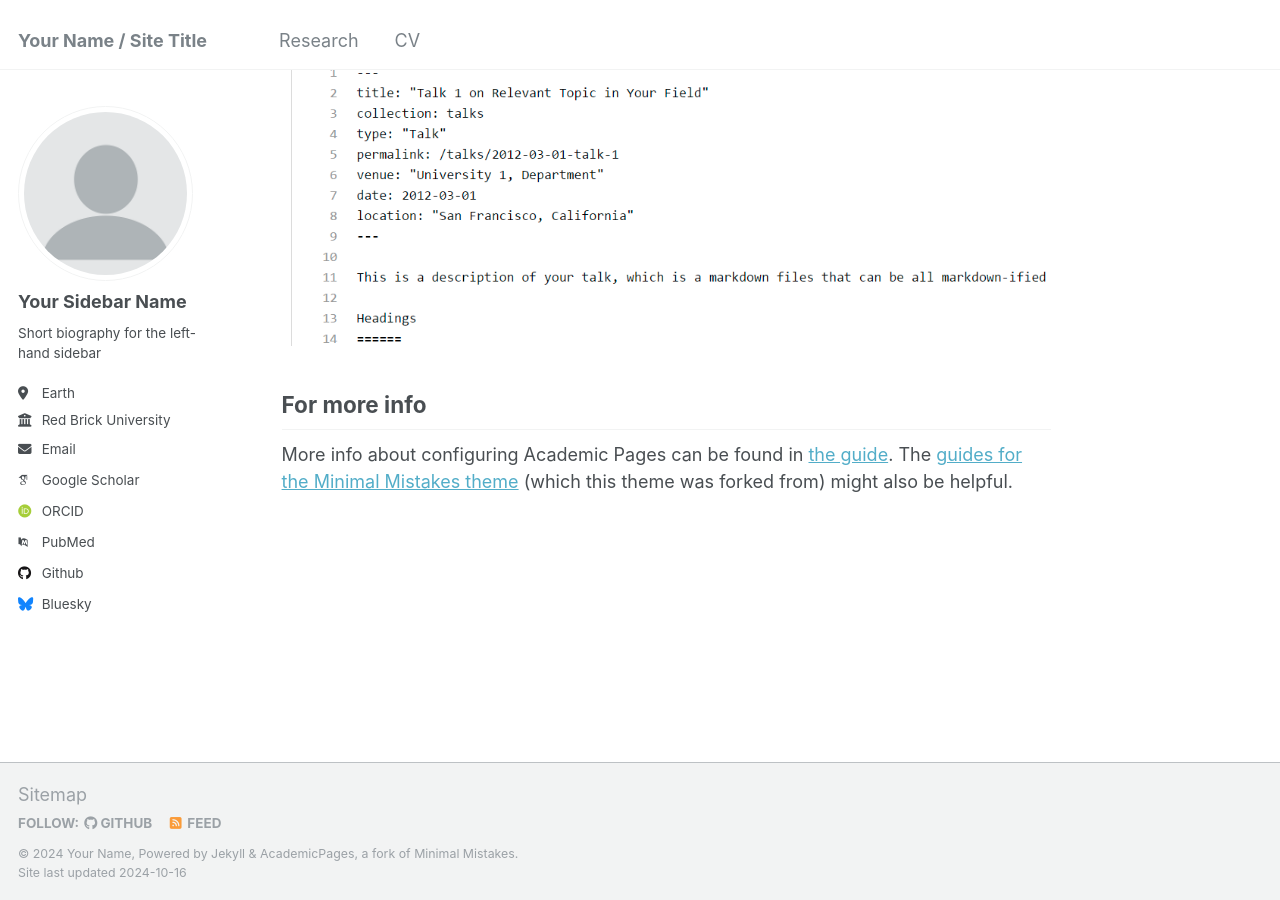
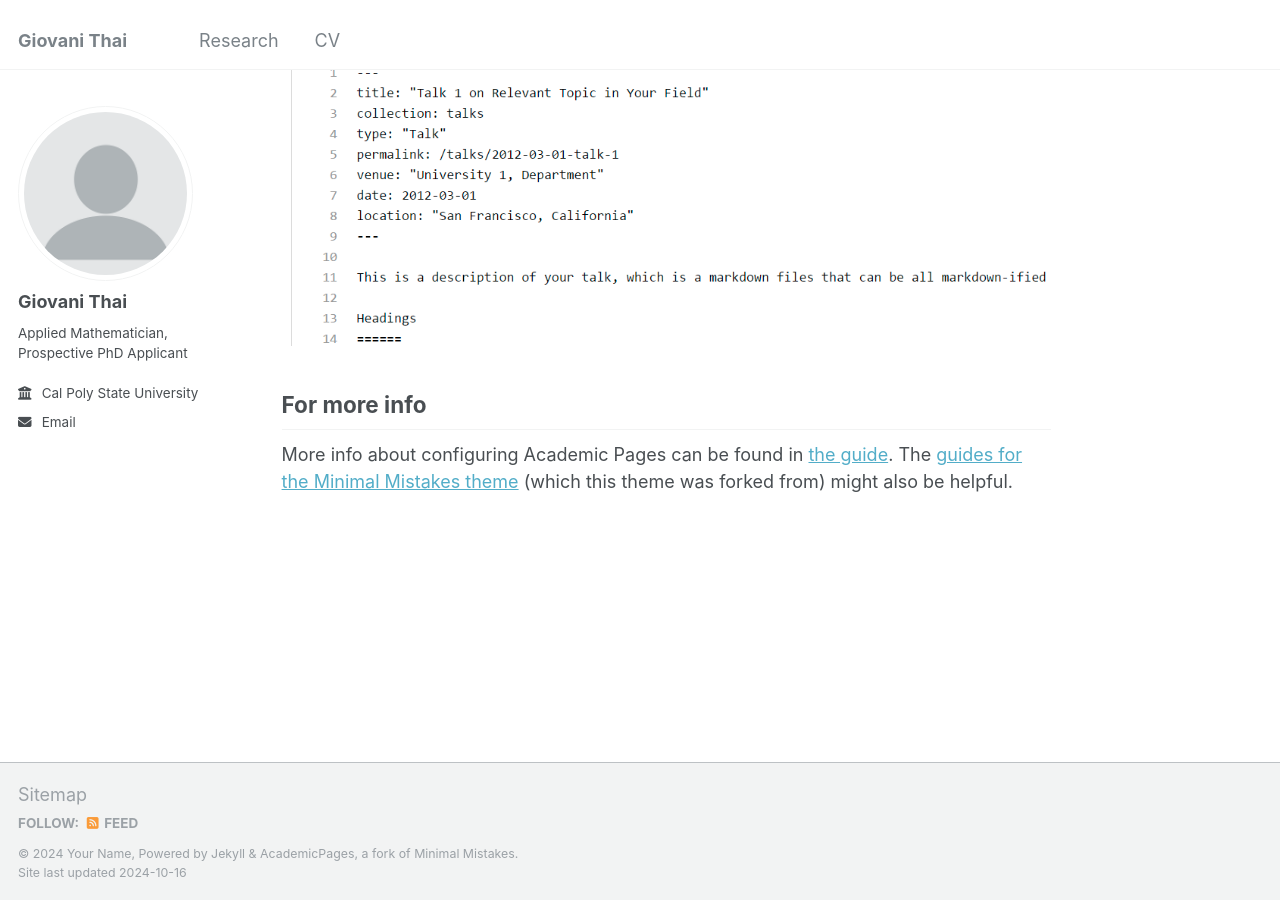
Before and after one commit to GioThai/giothai.github.io, a Jekyll site: the page built from _pages/about.md, in a window 1280 px wide and 900 px high, scrolled down 2643 px. Built offline with Jekyll 4.4.1, drawn with Linux system fonts in a browser that asks for light colours; some web fonts are replaced.

Commit message:
Update _config.yml

```diff
--- a/_config.yml
+++ b/_config.yml
@@ -8,7 +8,7 @@
 
 # Basic Site Settings
 locale                   : "en-US"
-title                    : "Your Name / Site Title"
+title                    : "Giovani Thai"
 title_separator          : "-"
 name                     : &name "Your Name"
 description              : &description "personal description"
@@ -22,33 +22,33 @@ repository               : "academicpages/academicpages.github.io"
 author:
   # Biographic information
   avatar           : "profile.png"
-  name             : "Your Sidebar Name"
+  name             : "Giovani Thai"
   pronouns         : # example: "she/her"
-  bio              : "Short biography for the left-hand sidebar"
-  location         : "Earth"
-  employer         : "Red Brick University"
+  bio              : "Applied Mathematician, Prospective PhD Applicant"
+  #location         : "Earth"
+  employer         : "Cal Poly State University"
   uri              : # URL
-  email            : "none@example.org"
+  email            : "giovanithai@gmail.com"
 
   # Academic websites
   arxiv            : # URL - Update with the correct link to your profile
-  googlescholar    : "https://scholar.google.com/citations?user=PS_CX0AAAAAJ"
+  #googlescholar    : "https://scholar.google.com/citations?user=PS_CX0AAAAAJ"
   impactstory      : # URL
-  orcid            : "http://orcid.org/yourorcidurl"
+  #orcid            : "http://orcid.org/yourorcidurl"
   semantic         : # URL
-  pubmed           : "https://www.ncbi.nlm.nih.gov/pubmed/?term=john+snow"
+  #pubmed           : "https://www.ncbi.nlm.nih.gov/pubmed/?term=john+snow"
   researchgate     : # URL
 
   # Repositories and software development
   bitbucket        : # Username - Update with your username on the site
   codepen          : # Username
   dribbble         : # Username
-  github           : "academicpages"
+  #github           : "academicpages"
   kaggle           : # Username
   stackoverflow    : # User number or user number and name (i.e., use "1" or "1/jeff-atwood")
 
   # Social media
-  bluesky          : "bsky.app" # Replace this with you Bluesky username
+  #bluesky          : "bsky.app" # Replace this with you Bluesky username
   facebook         : # Username
   flickr           : # Username
   foursquare       : # Username
```
